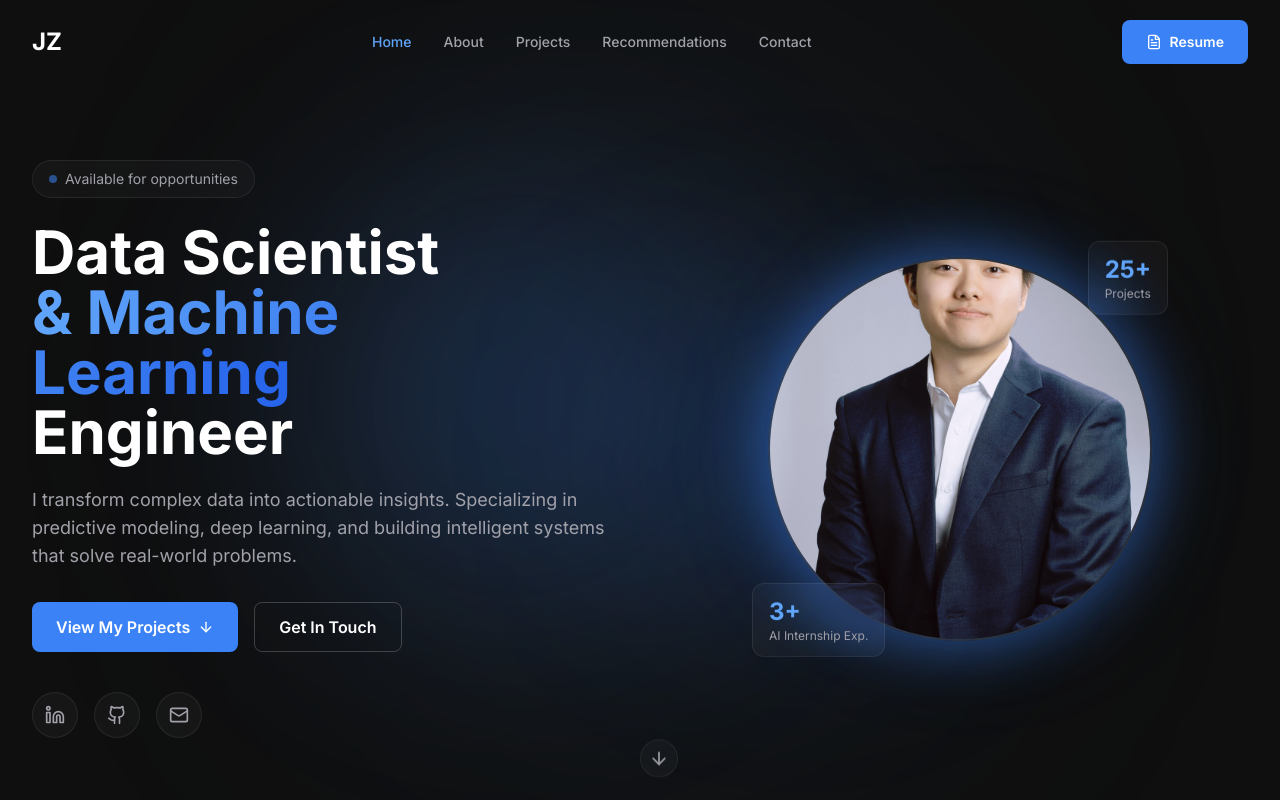
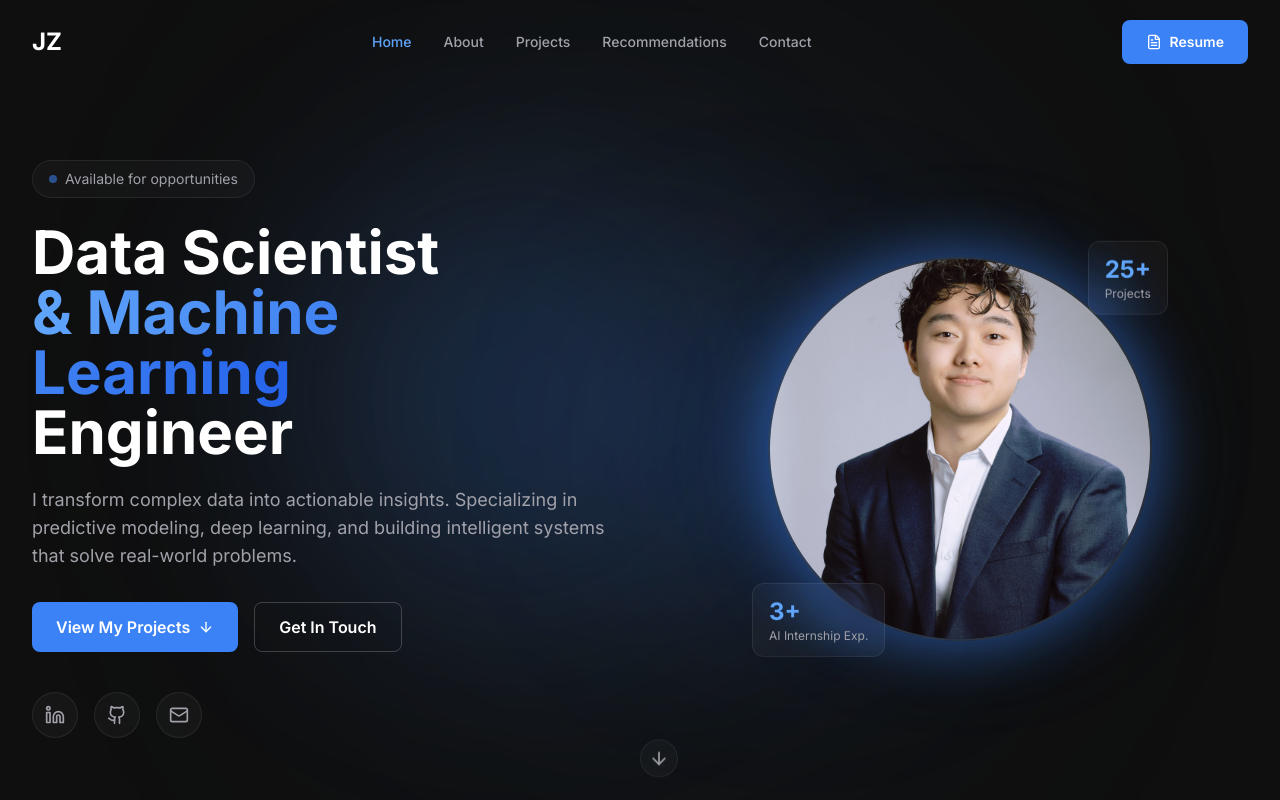
Before and after one commit to Once28/my-portfolio, a React (Vite) app: page / in a window 1280 px wide. Shown: the top 800 px of the page. Built offline with nearby package versions, Linux system fonts and the light colour scheme.

Commit message:
feat: moved profile pic

```diff
--- a/src/sections/Hero.tsx
+++ b/src/sections/Hero.tsx
@@ -158,7 +158,7 @@ const Hero = () => {
                   src="/profile.jpg"
                   alt="Justin Zeng"
                   className="w-full h-full object-cover"
-                  style={{ objectPosition: 'center 50%' }}
+                  style={{ objectPosition: 'center 15%' }}
                 />
               </div>
 
```
